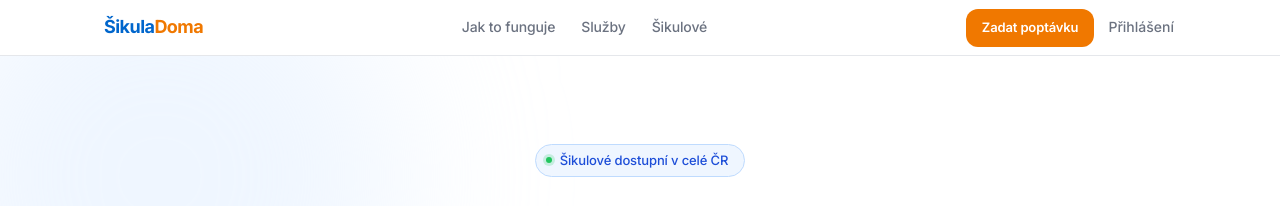
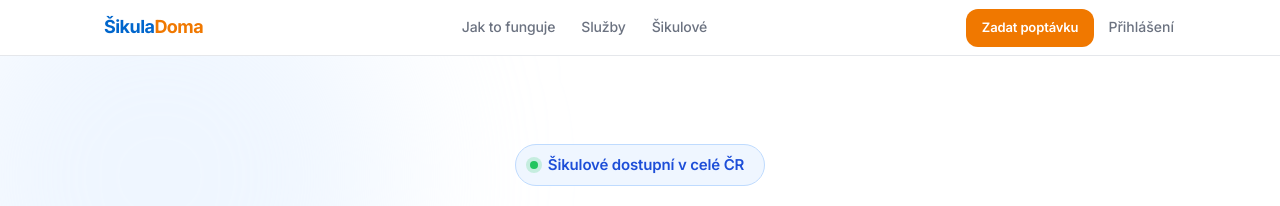
Before and after one commit to SaraSara2026/sikuladoma, a React (Vite) app: page / in a window 1280 px wide. Shown: the top 206 px of the page. Built offline with nearby package versions, Linux system fonts and the light colour scheme; no server answers.

Commit message:
ui(hero): zvětšit 'Šikulové dostupní v celé ČR' badge (13→15px, větší padding)

```diff
--- a/src/App.jsx
+++ b/src/App.jsx
@@ -285,8 +285,8 @@ export default function App() {
         </div>
 
         <div style={{ position: "relative", maxWidth: 960, margin: "0 auto" }}>
-          <div style={{ display: "inline-flex", alignItems: "center", gap: 8, background: "#EFF6FF", border: "1px solid #BFDBFE", color: "#1D4ED8", borderRadius: 999, padding: "5px 16px 5px 10px", fontSize: 13, fontWeight: 500, marginBottom: 24, letterSpacing: "-.01em" }}>
-            <span style={{ width: 6, height: 6, borderRadius: "50%", background: "#22C55E", display: "inline-block", boxShadow: "0 0 0 3px rgba(34,197,94,.2)" }} />
+          <div style={{ display: "inline-flex", alignItems: "center", gap: 10, background: "#EFF6FF", border: "1px solid #BFDBFE", color: "#1D4ED8", borderRadius: 999, padding: "8px 20px 8px 14px", fontSize: 15, fontWeight: 600, marginBottom: 28, letterSpacing: "-.01em" }}>
+            <span style={{ width: 8, height: 8, borderRadius: "50%", background: "#22C55E", display: "inline-block", boxShadow: "0 0 0 4px rgba(34,197,94,.2)" }} />
             Šikulové dostupní v celé ČR
           </div>
 
```
